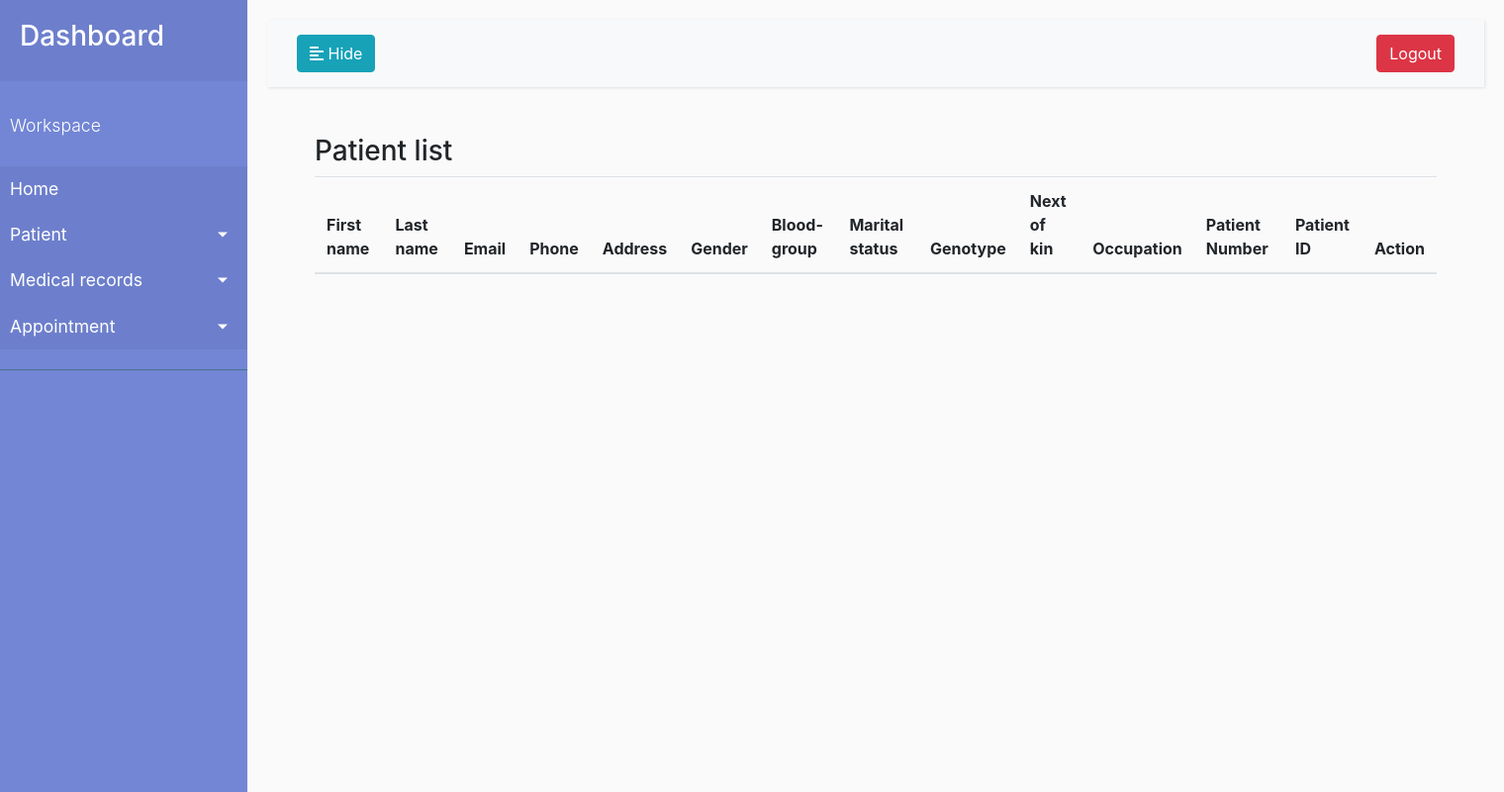
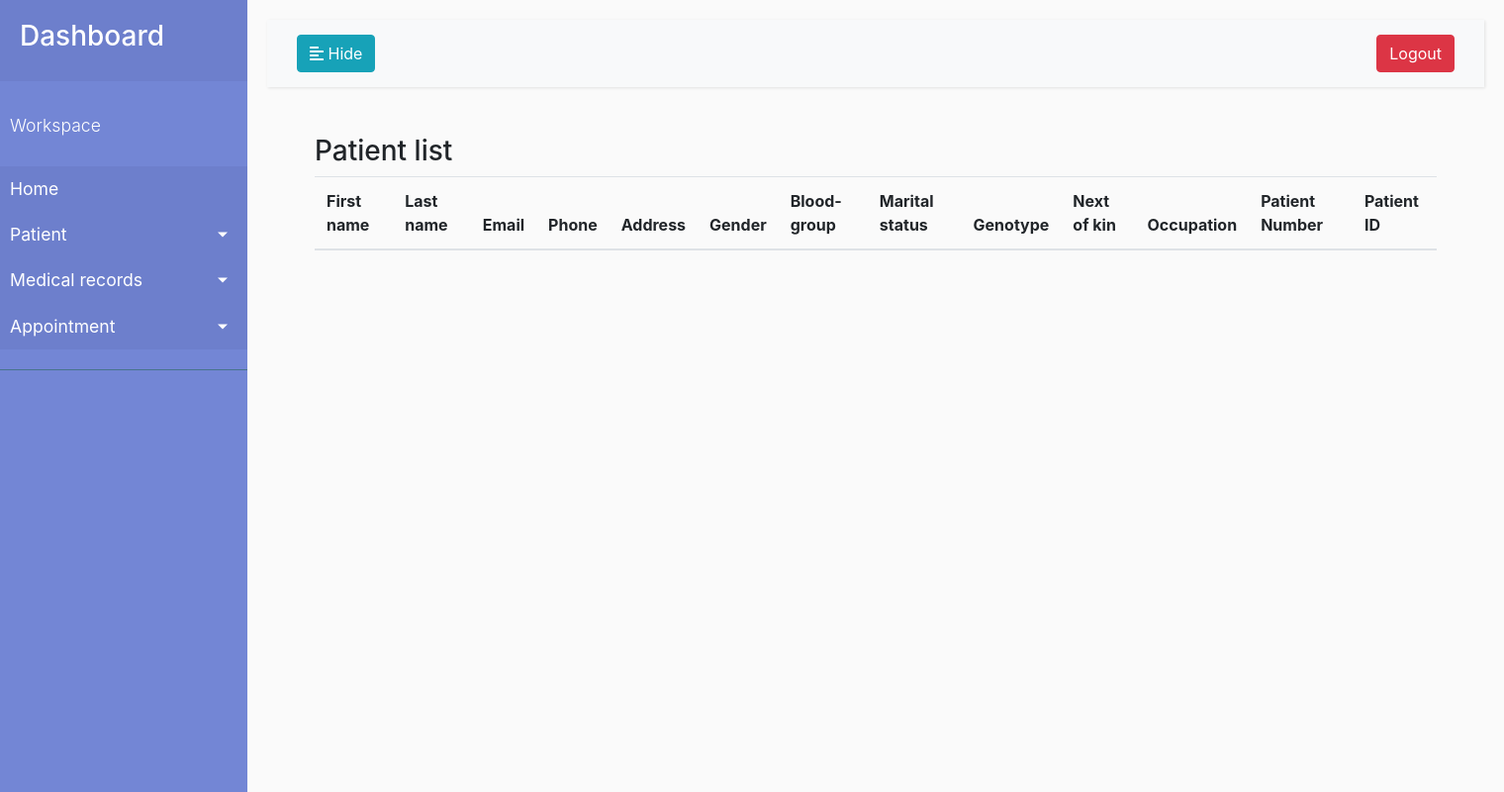
Before and after one commit to laken11/Myhospital, a Django app: template templates/doctor/list_patient_for_doc.html in a window 1520 px wide. Shown: the whole page at 99% size. Run offline with Django 3.2, Linux system fonts and the light colour scheme; the template is opened without the code that fills it, so the values that code supplies are empty; some libraries are stand-ins or nearby versions.

Commit message:
Update list_patient_for_doc.html

```diff
--- a/templates/doctor/list_patient_for_doc.html
+++ b/templates/doctor/list_patient_for_doc.html
@@ -19,7 +19,6 @@
                     <th>Occupation</th>
                     <th>Patient Number</th>
                     <th>Patient ID</th>
-                    <th>Action</th>
                 </tr>
             </thead>
             {% for patient in patients %}
```
